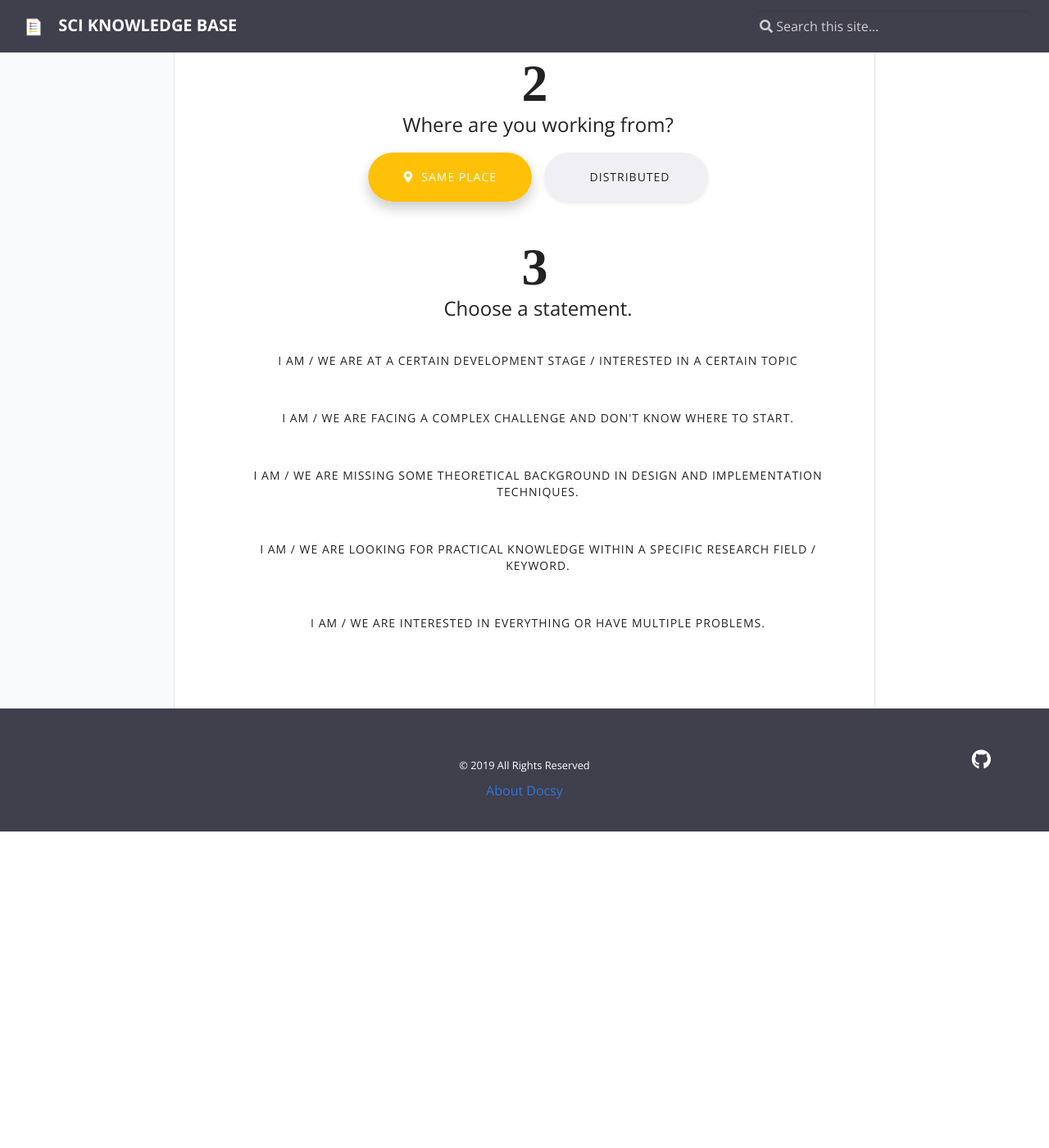
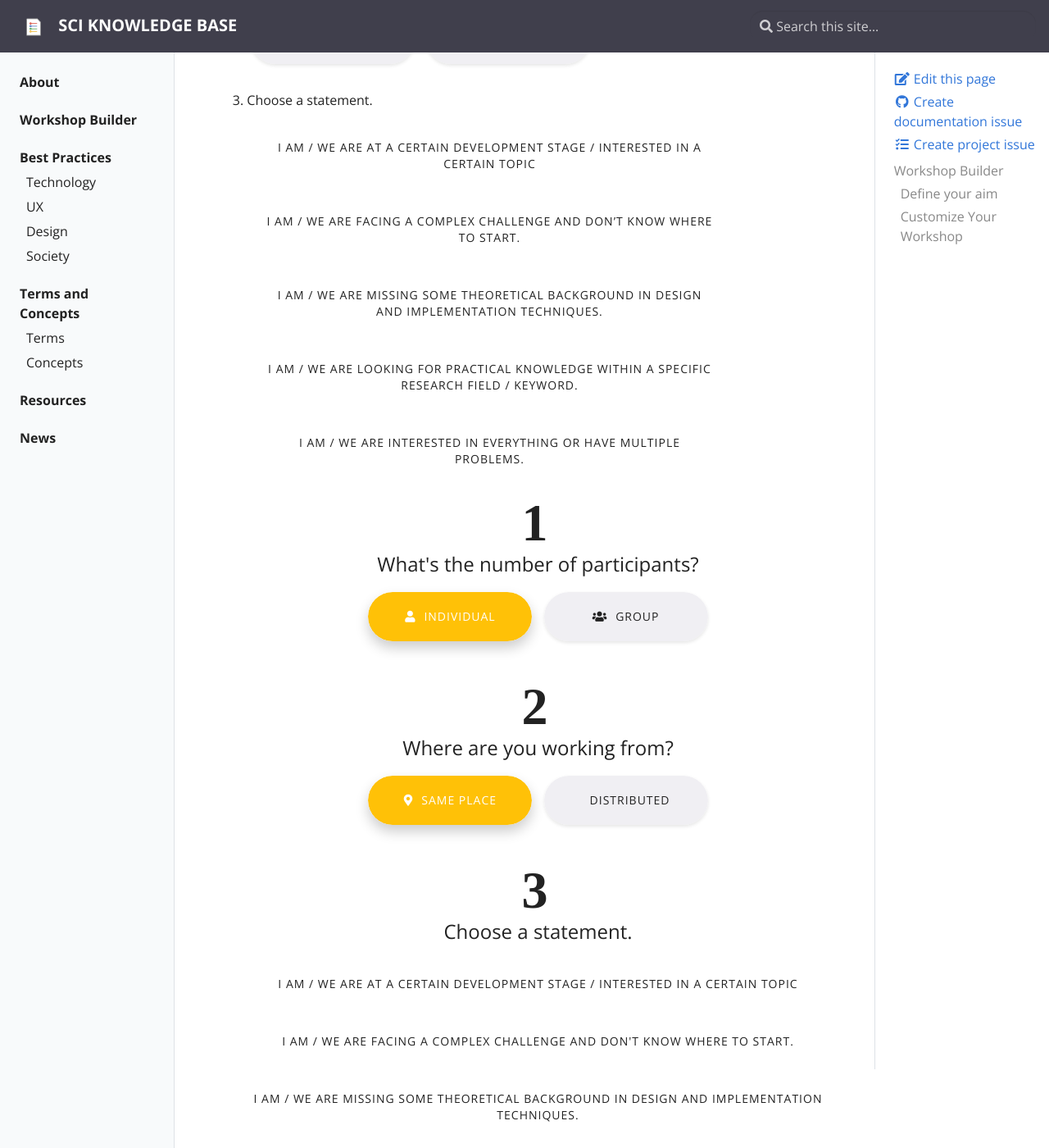
Before and after one commit to visualengineers/sci-knowledge-base, a Jekyll site: the page built from pages/workshop-builder.md, in a window 1280 px wide and 1400 px high, scrolled down 813 px. Shown: the whole window at 82% size. Built offline with Jekyll 4.4.1, drawn with Linux system fonts in a browser that asks for light colours; before the commit the page ends 1827 px from its top, so only the background shows below that.

Commit message:
li markdown test

```diff
--- a/pages/workshop-builder.md
+++ b/pages/workshop-builder.md
@@ -10,11 +10,46 @@
 ### Define your aim
 Describe your goal as short and precise as possible. If you are stuck, perhaps the [S.M.A.R.T.]({{site.baseurl}}/terms/smart) criteria or an “is not” analysis (excluding everything that is not the objective) will help.
 
-<label for="aim">Now type your aim.</label>
-<input type="text" id="aim" name="aim" size="50">
+1.
+
+    <label for="aim">Now type your aim.</label>
+    <input type="text" id="aim" name="aim" size="50">
 
 ### Customize Your Workshop
 Answer the following questions to get your personal Knowledge Item suggestions you can pick from. You will find workshop material and further instructions within each chosen Knowledge Item.
+
+2.
+
+    <p class="radio-question">What's the number of participants?</p>
+
+    <input class="radio-option" type="radio" name="p" id="p-1" checked>
+    <label class="for-radio-option" for="p-1"><i class="fas fa-user"></i>individual</label>
+    <input class="radio-option" type="radio" name="p" id="p-2">
+    <label class="for-radio-option" for="p-2"><i class="fas fa-users"></i>group</label>
+3.
+
+    <p class="radio-question">Where are you working from?</p>
+
+    <input class="radio-option" type="radio" name="l" id="l-1" checked>
+    <label class="for-radio-option" for="l-1"><i class="fas fa-map-marker-alt"></i>same place</label>
+    <input class="radio-option" type="radio" name="l" id="l-2">
+    <label class="for-radio-option" for="l-2"><i class="fas fa-people-arrows"></i>distributed</label>
+4.
+
+    <p class="radio-question">Choose a statement.</p>
+
+    <input class="radio-text" type="radio" name="s" id="s-1">
+    <label class="for-radio-text" for="s-1">I am / We are at a certain development stage / interested in a certain topic</label>
+    <input class="radio-text" type="radio" name="s" id="s-2">
+    <label class="for-radio-text" for="s-2">I am / We are facing a complex challenge and don't know where to start.</label>
+    <input class="radio-text" type="radio" name="s" id="s-3">
+    <label class="for-radio-text" for="s-3">I am / We are missing some theoretical background in design and implementation techniques.</label>
+    <input class="radio-text" type="radio" name="s" id="s-4">
+    <label class="for-radio-text" for="s-4">I am / We are looking for practical knowledge within a specific research field / keyword.</label>
+    <input class="radio-text" type="radio" name="s" id="s-5">
+    <label class="for-radio-text" for="s-5">I am / We are interested in everything or have multiple problems.</label>
+
+
 
 <!--  OPTIONS
   **face-to-face collaboration**
```
